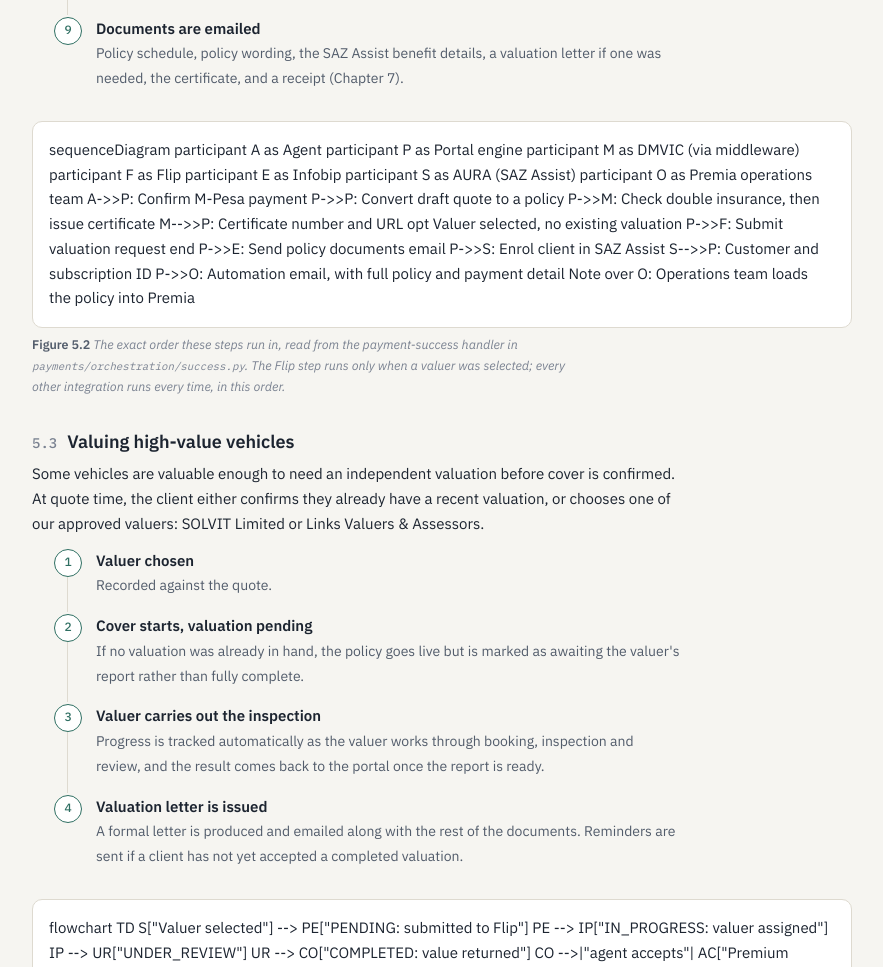
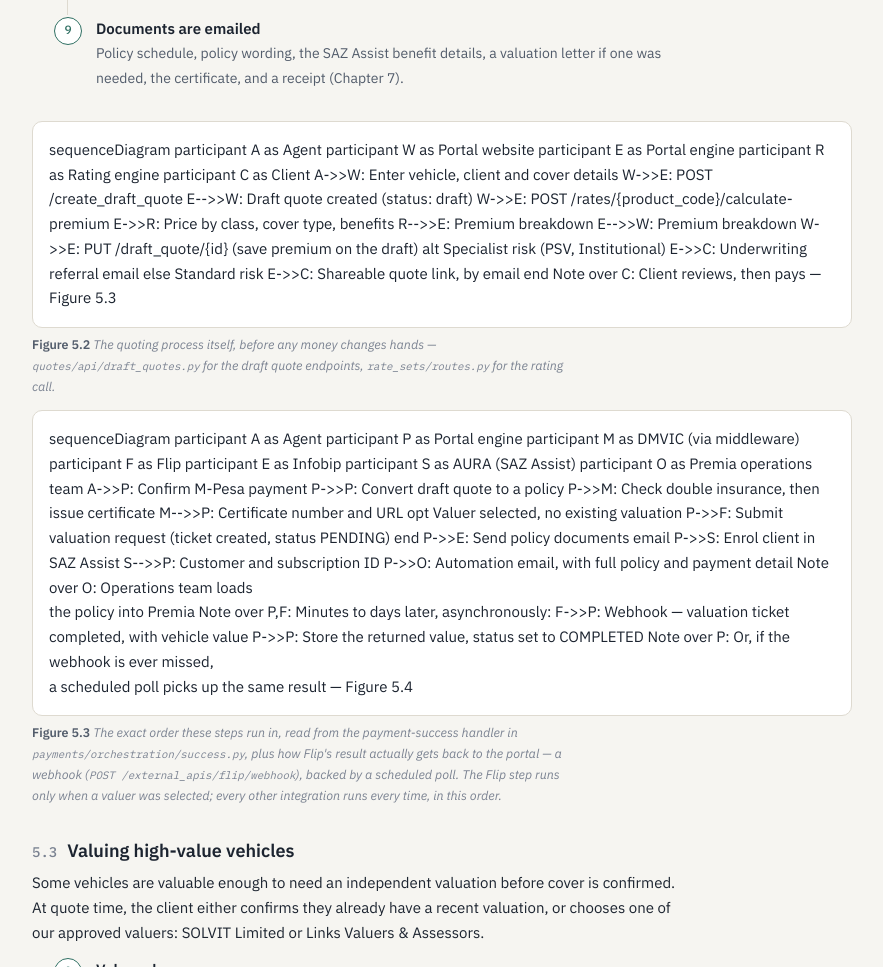
Before and after one commit to bahati-innovex/SAZ-Portal-System-Documentation, a plain HTML site: page index.html in a window 1280 px wide. Shown: the part 11033-12000 px from the top of the page, without its empty margins (338-1221 px from the left). Drawn offline with Linux system fonts and the light colour scheme.

Commit message:
feat: add quoting-process diagram; show Flip webhook return path

```diff
--- a/index.html
+++ b/index.html
@@ -464,6 +464,30 @@ flowchart TD
       <div class="diagram"><div class="mermaid">
 sequenceDiagram
   participant A as Agent
+  participant W as Portal website
+  participant E as Portal engine
+  participant R as Rating engine
+  participant C as Client
+  A->>W: Enter vehicle, client and cover details
+  W->>E: POST /create_draft_quote
+  E-->>W: Draft quote created (status: draft)
+  W->>E: POST /rates/{product_code}/calculate-premium
+  E->>R: Price by class, cover type, benefits
+  R-->>E: Premium breakdown
+  E-->>W: Premium breakdown
+  W->>E: PUT /draft_quote/{id} (save premium on the draft)
+  alt Specialist risk (PSV, Institutional)
+    E->>C: Underwriting referral email
+  else Standard risk
+    E->>C: Shareable quote link, by email
+  end
+  Note over C: Client reviews, then pays &mdash; Figure 5.3
+      </div></div>
+      <p class="caption"><b>Figure 5.2</b> The quoting process itself, before any money changes hands &mdash; <code>quotes/api/draft_quotes.py</code> for the draft quote endpoints, <code>rate_sets/routes.py</code> for the rating call.</p>
+
+      <div class="diagram"><div class="mermaid">
+sequenceDiagram
+  participant A as Agent
   participant P as Portal engine
   participant M as DMVIC (via middleware)
   participant F as Flip
@@ -475,15 +499,19 @@ sequenceDiagram
   P->>M: Check double insurance, then issue certificate
   M-->>P: Certificate number and URL
   opt Valuer selected, no existing valuation
-    P->>F: Submit valuation request
+    P->>F: Submit valuation request (ticket created, status PENDING)
   end
   P->>E: Send policy documents email
   P->>S: Enrol client in SAZ Assist
   S-->>P: Customer and subscription ID
   P->>O: Automation email, with full policy and payment detail
   Note over O: Operations team loads<br/>the policy into Premia
+  Note over P,F: Minutes to days later, asynchronously:
+  F->>P: Webhook &mdash; valuation ticket completed, with vehicle value
+  P->>P: Store the returned value, status set to COMPLETED
+  Note over P: Or, if the webhook is ever missed,<br/>a scheduled poll picks up the same result &mdash; Figure 5.4
       </div></div>
-      <p class="caption"><b>Figure 5.2</b> The exact order these steps run in, read from the payment-success handler in <code>payments/orchestration/success.py</code>. The Flip step runs only when a valuer was selected; every other integration runs every time, in this order.</p>
+      <p class="caption"><b>Figure 5.3</b> The exact order these steps run in, read from the payment-success handler in <code>payments/orchestration/success.py</code>, plus how Flip's result actually gets back to the portal &mdash; a webhook (<code>POST /external_apis/flip/webhook</code>), backed by a scheduled poll. The Flip step runs only when a valuer was selected; every other integration runs every time, in this order.</p>
 
       <h3 id="s5-3"><span class="n">5.3</span>Valuing high-value vehicles</h3>
       <p>Some vehicles are valuable enough to need an independent valuation before cover is confirmed. At quote time, the client either confirms they already have a recent valuation, or chooses one of our approved valuers: SOLVIT Limited or Links Valuers &amp; Assessors.</p>
@@ -503,7 +531,7 @@ flowchart TD
   CO -->|"agent declines, first time"| PE
   CO -->|"same value declined twice"| MR["Flagged: requires manual review"]
       </div></div>
-      <p class="caption"><b>Figure 5.3</b> The valuation status values recorded in <code>insurance_data.valuation</code>, sourced from <code>FLIP_VALUATION.md</code> and the Flip integration's decline logic</p>
+      <p class="caption"><b>Figure 5.4</b> The valuation status values recorded in <code>insurance_data.valuation</code> once Flip's webhook or poll result lands (Figure 5.3), sourced from <code>FLIP_VALUATION.md</code> and the Flip integration's decline logic</p>
 
       <h3 id="s5-4"><span class="n">5.4</span>Renewing a Motor policy</h3>
       <ol class="steps">
```
